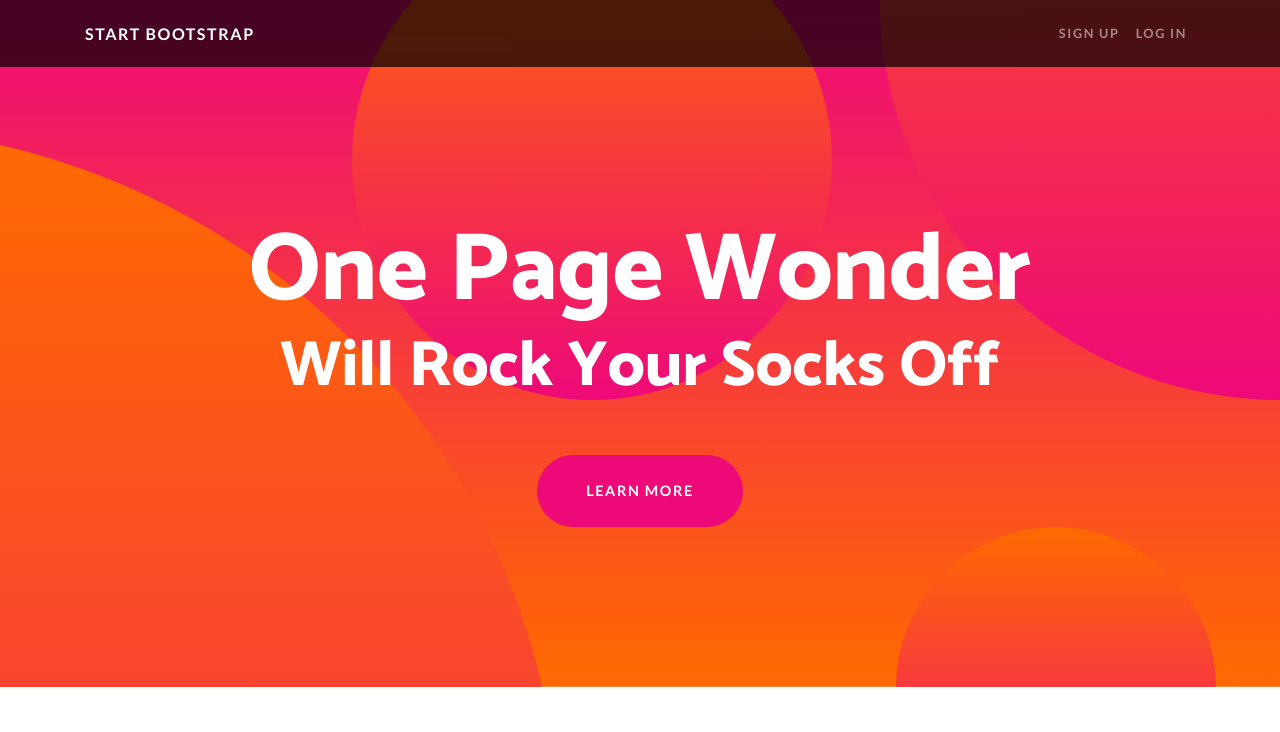
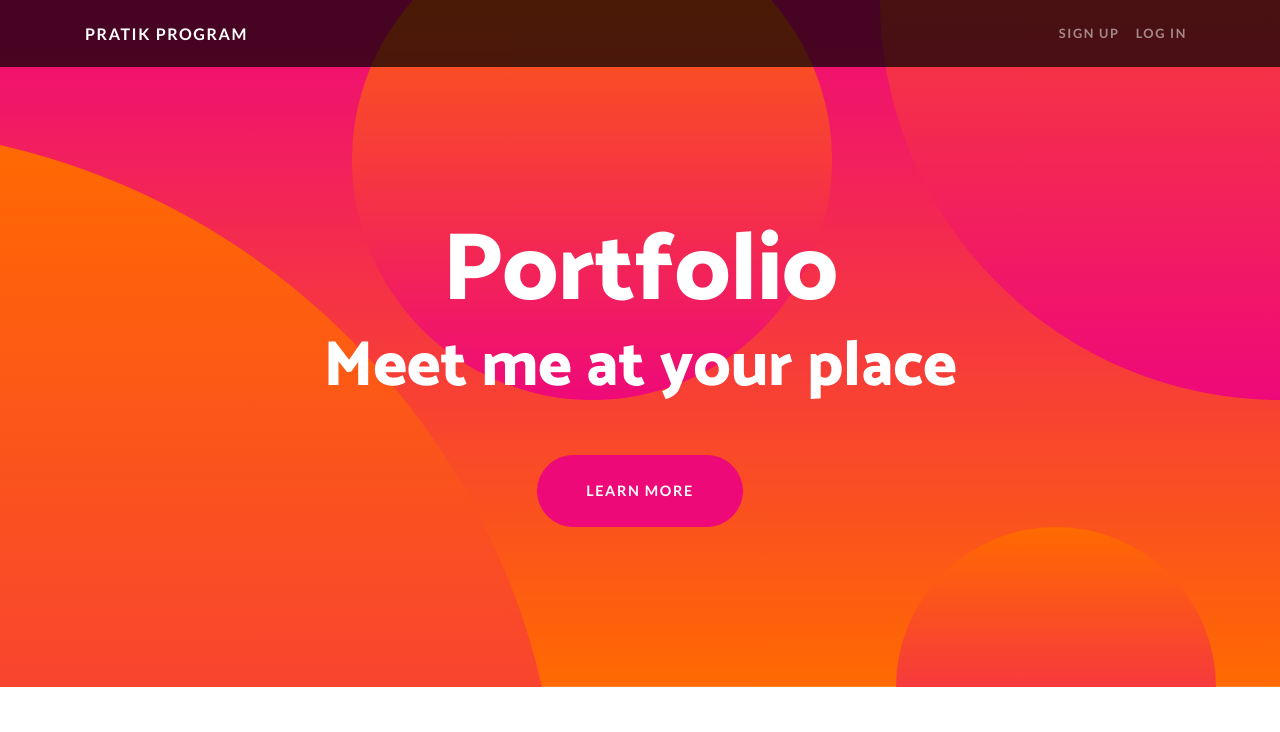
Before and after one commit to pratikkulshreshth/pratikkulshreshth.github.io, a website: page index.html in a window 1280 px wide. Shown: the top 732 px of the page. Drawn offline with Linux system fonts and the light colour scheme.

Commit message:
Second Commit

```diff
--- a/index.html
+++ b/index.html
@@ -8,7 +8,7 @@
     <meta name="description" content="">
     <meta name="author" content="">
 
-    <title>One Page Wonder - Start Bootstrap Template</title>
+    <title>Pratik Program</title>
 
     <!-- Bootstrap core CSS -->
     <link href="vendor/bootstrap/css/bootstrap.min.css" rel="stylesheet">
@@ -27,7 +27,7 @@
     <!-- Navigation -->
     <nav class="navbar navbar-expand-lg navbar-dark navbar-custom fixed-top">
       <div class="container">
-        <a class="navbar-brand" href="#">Start Bootstrap</a>
+        <a class="navbar-brand" href="#">Pratik Program</a>
         <button class="navbar-toggler" type="button" data-toggle="collapse" data-target="#navbarResponsive" aria-controls="navbarResponsive" aria-expanded="false" aria-label="Toggle navigation">
           <span class="navbar-toggler-icon"></span>
         </button>
@@ -47,8 +47,8 @@
     <header class="masthead text-center text-white">
       <div class="masthead-content">
         <div class="container">
-          <h1 class="masthead-heading mb-0">One Page Wonder</h1>
-          <h2 class="masthead-subheading mb-0">Will Rock Your Socks Off</h2>
+          <h1 class="masthead-heading mb-0">Portfolio</h1>
+          <h2 class="masthead-subheading mb-0">Meet me at your place</h2>
           <a href="#" class="btn btn-primary btn-xl rounded-pill mt-5">Learn More</a>
         </div>
       </div>
```
